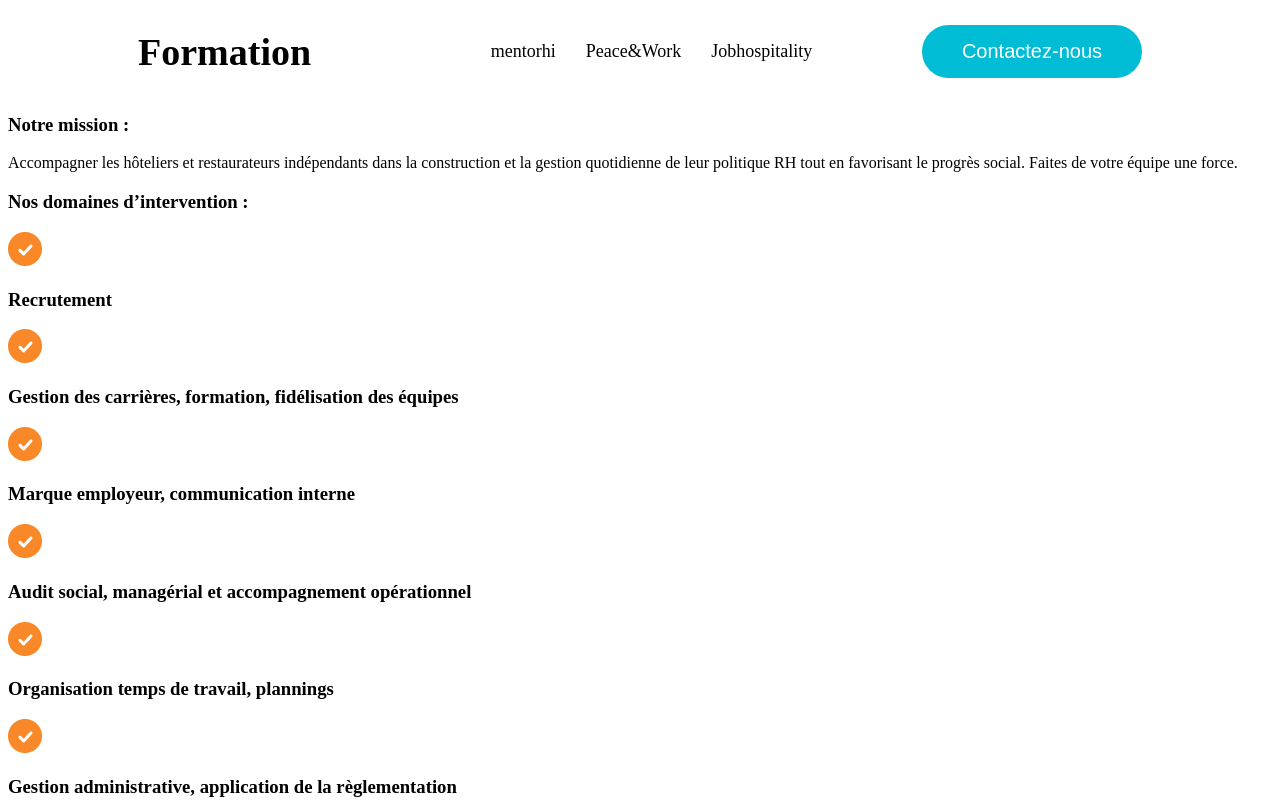
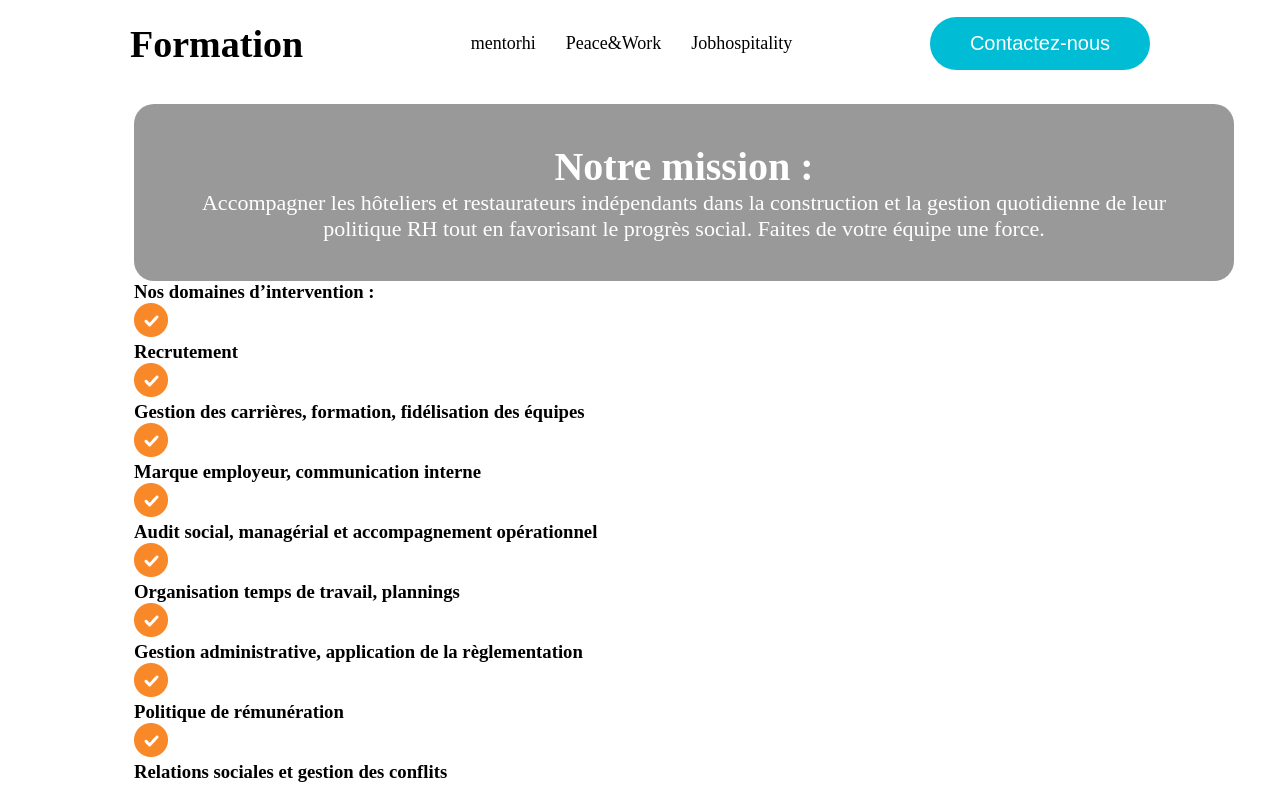
Before and after one commit to MrJasurMC/Jocelynmajorian, a React (Vite) app: page / in a window 1280 px wide. Shown: the top 800 px of the page. Built offline with nearby package versions, Linux system fonts and the light colour scheme.

Commit message:
men jasurbek hamma xatolarni to'g'irladm va homega o'zgartirish kiritdm

```diff
--- a/src/App.css
+++ b/src/App.css
@@ -0,0 +1,8 @@
+*{
+    margin: 0;
+    padding: 0;
+    box-sizing: border-box;
+}
+.container{
+    max-width: 1600px;
+}
--- a/src/pages/Jasurbek/Home.css
+++ b/src/pages/Jasurbek/Home.css
@@ -1,8 +1,26 @@
-.home{
-    width: 100%;
-}
-.notr{
+.home {
     width: 100%;
     padding: 17px 134px;
+}
+
+.notr {
+    width: 1100px;
+    padding: 39px 30px;
+    background-color: #999999;
     display: flex;
+    align-items: center;
+    justify-content: space-between;
+    flex-direction: column;
+    border-radius: 20px;
 }
+.notr h1{
+    font-size: 40px;
+    font-weight: 700;
+    color: #ffff;
+}
+.notr p{
+    font-size: 22px;
+    font-weight: 400;
+    color: #ffff;
+    text-align: center;
+}
--- a/src/pages/Jasurbek/Home.jsx
+++ b/src/pages/Jasurbek/Home.jsx
@@ -1,5 +1,6 @@
 import React from 'react'
 import check from "./assets/check.png"
+import "./Home.css"
 
 function Home() {
   return (
```
Lines whose indentation alone changed are shown as unchanged.
